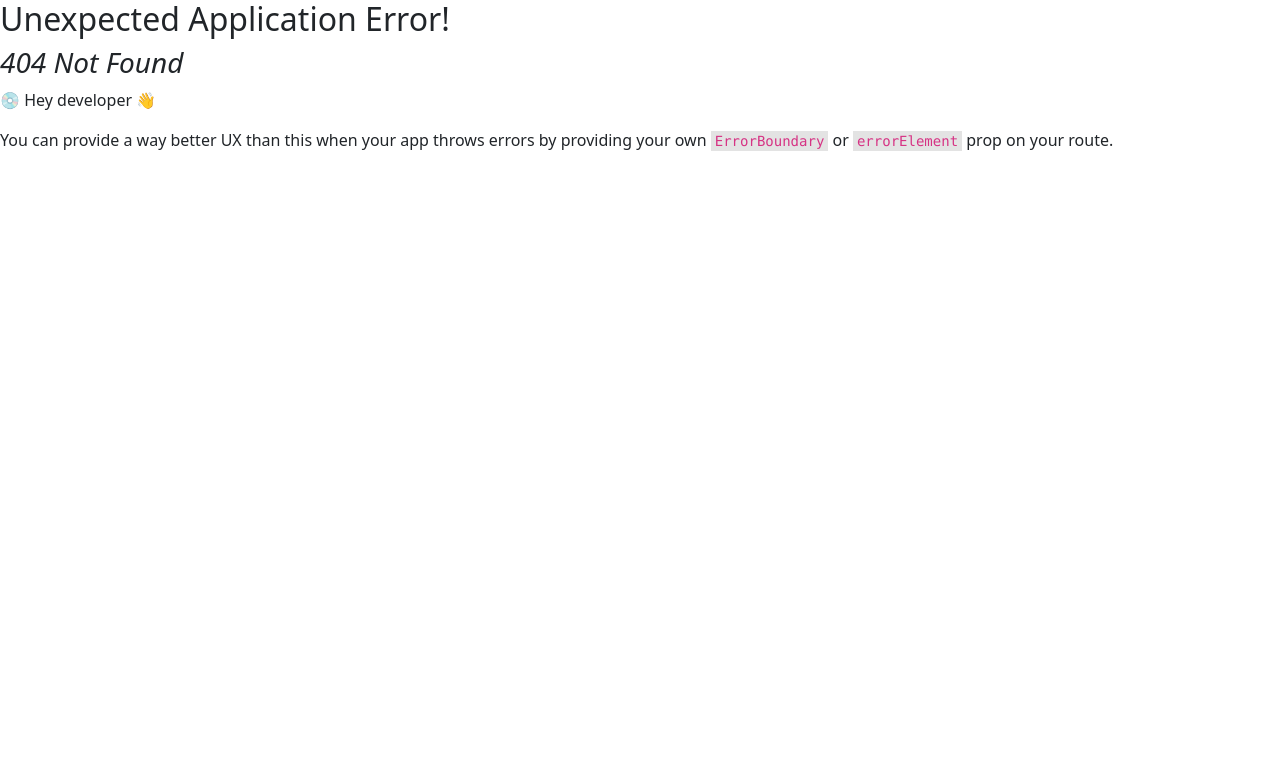
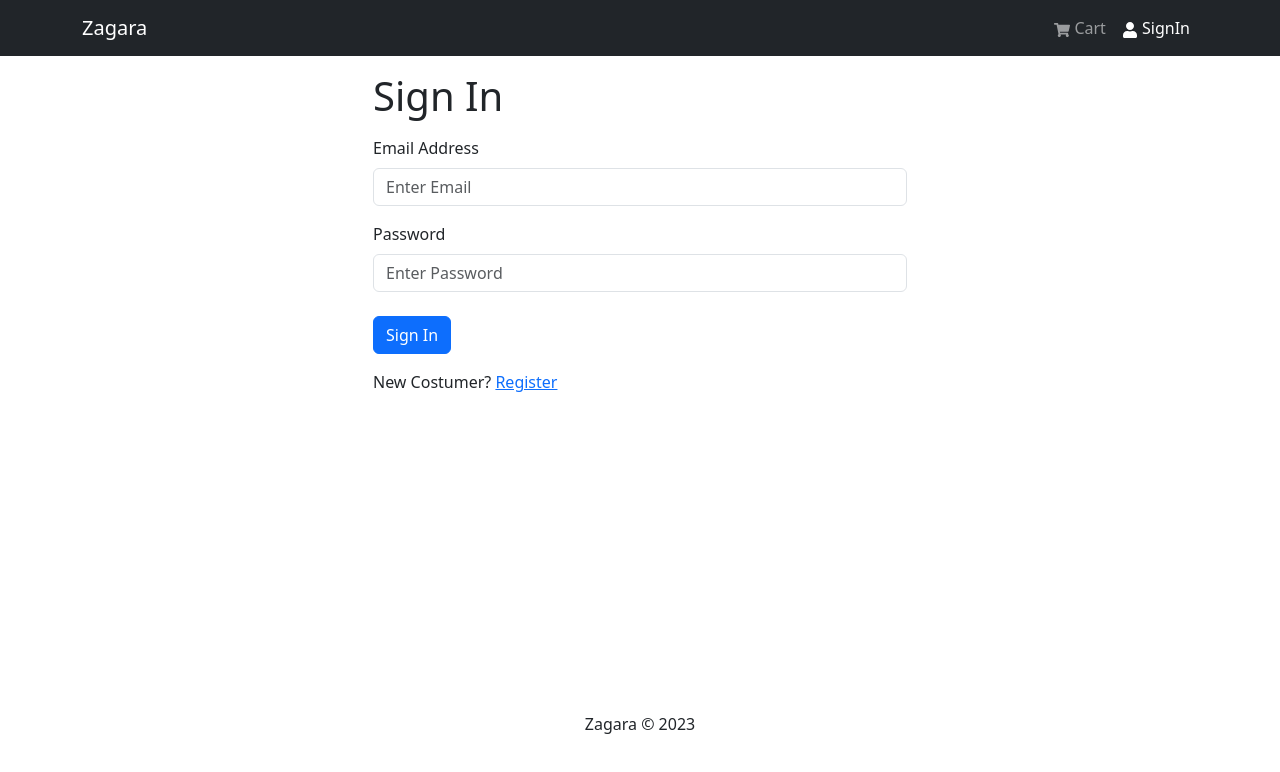
Before and after one commit to giangarof98/zagara_v2, a React (Vite) app in the folder front/: page /login in a window 1280 px wide. Before the commit this address had no page. Shown: the top 772 px of the page. Built offline with nearby package versions, Linux system fonts and the light colour scheme.

Commit message:
front; login screen and auth redux

```diff
--- /dev/null
+++ b/front/src/components/FormContainer.jsx
@@ -0,0 +1,15 @@
+import { Container, Row, Col } from "react-bootstrap";
+
+export default function FormContainer({children}){
+    return(
+        <Container>
+            <Row className="justify-content-md-center">
+                <Col xs={12} md={6}>
+                    {children}
+
+                </Col>
+
+            </Row>
+        </Container>
+    )
+}
--- a/front/src/main.jsx
+++ b/front/src/main.jsx
@@ -13,6 +13,7 @@
 import HomeScreen from './screen/HomeScreen.jsx'
 import ProductScreen from './screen/ProductScreen.jsx'
 import CartScreen from './screen/CartScreen.jsx'
+import LoginScreen from './screen/LoginScreen.jsx'
 
 // redux
 import { Provider } from 'react-redux'
@@ -24,6 +25,7 @@
       <Route index={true} path='/' element={<HomeScreen/>}/>
       <Route path='/product/:id' element={<ProductScreen/>}/>
       <Route path='/cart' element={<CartScreen/>}/>
+      <Route path='/login' element={<LoginScreen/>}/>
     </Route>
   )
 )
--- /dev/null
+++ b/front/src/screen/LoginScreen.jsx
@@ -0,0 +1,52 @@
+import { useState } from "react"
+import {Link} from 'react-router-dom'
+import { Form, Button, Row, Col } from "react-bootstrap";
+import FormContainer from "../components/FormContainer";
+
+export default function LoginScreen(){
+    const [email, setEmail] = useState('');
+    const [password, setPassword] = useState('');
+
+    const submitHandler = (e) => {
+        e.preventDefault()
+        console.log('okkkk')
+    }
+    return(
+        <FormContainer>
+            <h1>Sign In</h1>
+
+            <Form onSubmit={submitHandler}>
+
+                <Form.Group controlId="email" className="my-3">
+                    <Form.Label>Email Address</Form.Label>
+                    <Form.Control
+                        type="email"
+                        placeholder="Enter Email"
+                        value={email}
+                        onChange={(e) => setEmail(e.target.value)}>
+                    </Form.Control>
+                </Form.Group>
+
+                <Form.Group controlId="password" className="my-3">
+                    <Form.Label>Password</Form.Label>
+                    <Form.Control
+                        type="password"
+                        placeholder="Enter Password"
+                        value={password}
+                        onChange={(e) => setPassword(e.target.value)}>
+                    </Form.Control>
+                </Form.Group>
+
+                <Button type="submit" variant="primary" className="mt-2">
+                    Sign In
+                </Button>
+
+            </Form>
+            <Row className="py-3">
+                <Col>
+                New Costumer? <Link to='/register'>Register</Link>
+                </Col>
+            </Row>
+        </FormContainer>
+    )
+}
--- /dev/null
+++ b/front/src/slices/authSlice.js
@@ -0,0 +1,20 @@
+import { createSlice } from "@reduxjs/toolkit";
+
+const initialState = {
+    userInfo: localStorage.getItem('userInfo') ? JSON.parse(localStorage.getItem('userInfo')) : null
+}
+
+const authSlice = createSlice({
+    name: 'auth',
+    initialState,
+    reducers: {
+        setCredentials:(state, action) => {
+            state.userInfo = action.payload;
+            localStorage.setItem('userInfo', JSON.stringify(action.payload))
+        }
+    }
+})
+
+export const {setCredentials}= authSlice.actions;
+
+export default authSlice.reducer
--- a/front/src/store.js
+++ b/front/src/store.js
@@ -1,11 +1,13 @@
 import { configureStore} from "@reduxjs/toolkit";
 import { apiSlice } from "./slices/apiSlice";
 import cartSlice from './slices/cartSlice'
+import authSlice from "./slices/authSlice";
 
 const store = configureStore({
     reducer:{
         [apiSlice.reducerPath]: apiSlice.reducer,
-        cart: cartSlice
+        cart: cartSlice,
+        auth: authSlice
     },
     middleware:(getDefaultMiddleware) => getDefaultMiddleware().concat(apiSlice.middleware),
     devTools: true
```
Also changed, not shown: front/src/slices/usersApiSlice.js (added, +23 -0 lines).
